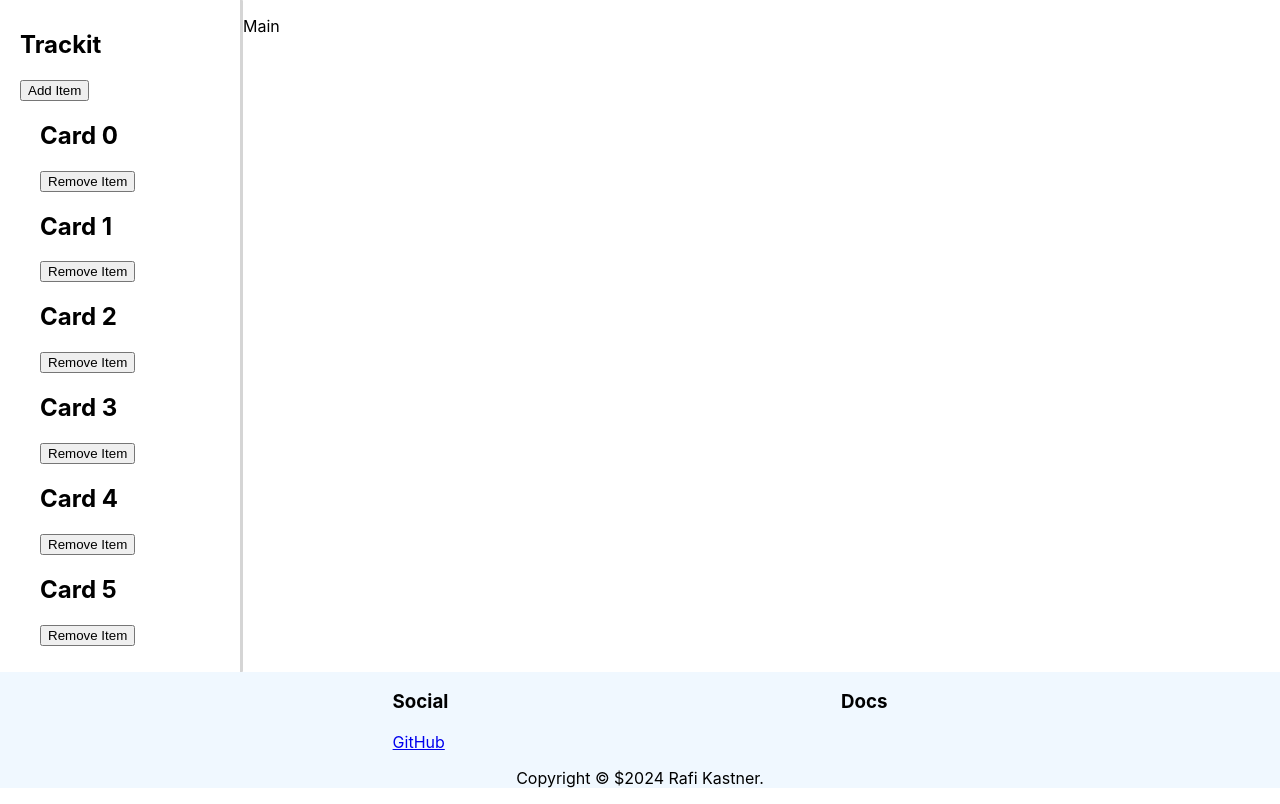
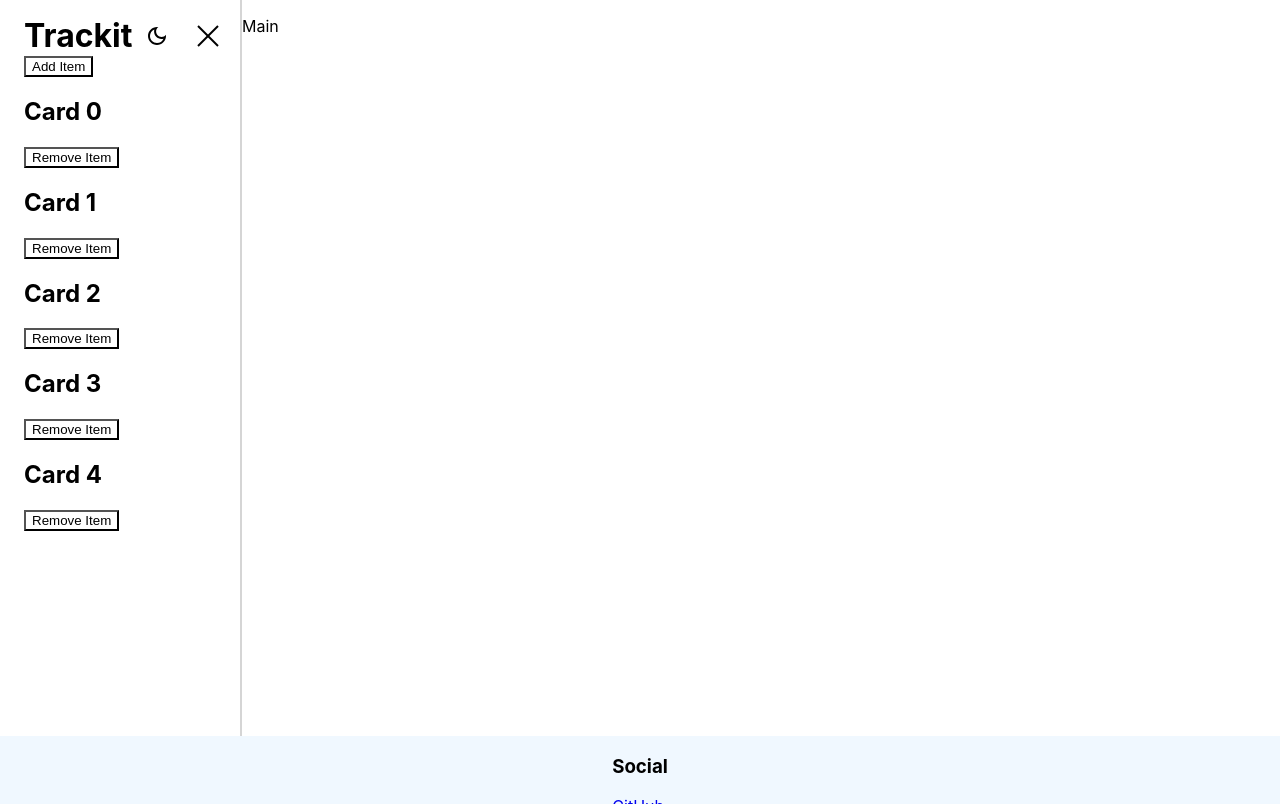
Before and after one commit to RafiKastner/trackit, a React (Create React App) app: page / in a window 1280 px wide. Built offline with nearby package versions, Linux system fonts and the light colour scheme.

Commit message:
Updated sidebar

```diff
--- a/src/App.css
+++ b/src/App.css
@@ -1,29 +1,100 @@
+html, body {
+  height: 100%;
+  width: 100%;
+  margin: 0;
+  padding: 0;
+}
+
+button {
+  background-color: inherit;
+}
+
+.content {
+  display: flex;
+  height: 92vh;
+}
+
+main {
+  width: 100%;
+}
+
+.no-scroll {
+  position: fixed;
+  overflow-y: hidden;
+  width: 100%;
+  top: 0;
+  left: 0;
+}
+
 .sidebar {
   width: 200px;
-  padding: 10px 20px;
+  padding: 0 16px 0 24px;
   flex-shrink: 0;
   border-color: rgb(213, 213, 213);
-  border-radius: 1px;
+  border-width: 2px;
   border-right-style: solid;
+  overflow-y: auto;
+}
+
+.navbar-sidebar {
+  position: sticky;
+  margin-top: 16px;
+  top: 16px;
+  display: flex;
+  background-color: white;
+}
+
+.logo-button {
+  background-color: inherit;
+  text-decoration: none;
+  color: black;
+  border: none;
+  padding: 0;
+}
+
+.logo-text {
+  font-size: 32px;
+  margin: 0;
+  flex-shrink: 0;
+}
+
+.dark-mode-toggle {
+  display: flex;
+  padding: 0;
+  margin: 0 12px;
+  border: none;
+  align-items: center;
+}
+
+.collapse-button-container {
+  display: flex;
+  justify-content: right;
+  background-color: inherit;
+  width: 100%;
+  padding: 0;
+  margin: 0;
+}
+
+.collapse-button {
+  border: none;
+  padding: 0;
+  display: flex;
+  align-items: center;
+}
+
+.reorder-group {
+  padding: 0;
 }
 
 .reorder-item {
   list-style-type: none;
 }
 
-.reorder-group {
-  padding: 0 20px;
+.card-title {
+  font-size: 24px;
 }
 
-.container {
-  display: flex;
-}
-
-main {
-  width: 100% - 200px;
-}
-
-.footer-container {
+.footer {
   background-color: aliceblue;
 }
 
@@ -31,3 +102,10 @@ main {
   display: flex;
   justify-content: space-evenly;
 }
+
+.white {
+  position: absolute;
+  background-color: white;
+  height: 50px;
+  width: 200px;
+}
--- a/src/App.js
+++ b/src/App.js
@@ -6,9 +6,9 @@ import Footer from './components/footer';
 function App() {
   return (
     <>
-      <div className='container'>
+      <div className='content'>
         <Sidebar/>
-        <main>
+        <main className='main'>
           <p>Main</p>
         </main>
       </div>
--- a/src/components/card.js
+++ b/src/components/card.js
@@ -17,7 +17,7 @@ export function CardHeader({ children }) {
 }
 
 export function CardTitle({ children }) {
-    return <h1>{ children }</h1>
+    return <h1 className="card-title">{ children }</h1>
 }
 
 export function CardContent({ children }) {
--- a/src/components/footer.js
+++ b/src/components/footer.js
@@ -4,9 +4,6 @@ export default function Footer() {
              <FooterGroup>
                 <FooterTitle>Social</FooterTitle>
                 <FooterLink href="https://github.com">GitHub</FooterLink>
-            </FooterGroup>
-            <FooterGroup>
-                <FooterTitle>Docs</FooterTitle>
             </FooterGroup>
         </FooterContainer>
     )
@@ -15,11 +12,11 @@ export default function Footer() {
 export function FooterContainer({ children }) {
     return (
         <>
-            <div className="footer-container">
+            <footer className="footer">
                 <div className="footer-groups-container">{children}</div>
 
-                <p className="footer-groups-container">Copyright © ${new Date().getFullYear()} Rafi Kastner.</p>
-            </div>
+                <p className="footer-groups-container">Copyright © {new Date().getFullYear()} Rafi Kastner.</p>
+            </footer>
         </>
     )
 }
--- a/src/components/sidebar.js
+++ b/src/components/sidebar.js
@@ -1,11 +1,79 @@
-import { useState } from 'react';
+import { useEffect, useState } from 'react';
 import { Reorder } from 'framer-motion'
 import {Item} from './card';
 
+export default function Sidebar() {
+    var [items, setItems] = useState([0, 1, 2, 3, 4])
+    const root = document.getElementById("root")
+    var scroll = 0
 
-export default function Sidebar() {
-    var [items, setItems] = useState([0, 1, 2, 3, 4, 5])
+    const removeItem = (itemToRemove) => {
+        setItems(items.filter((item) => item !== itemToRemove))
+    }
+    return (
+    <aside className='sidebar'
+        onMouseEnter={() => {
+            scroll = window.scrollY
+            root.classList.add("no-scroll")
+            root.style.top = `-${scroll}px`
+        }}
+        onMouseLeave={() => {
+            root.classList.remove("no-scroll")
+            window.scrollTo(0, scroll);
+        }}>
+        <div className='white'></div>
+        <div className='navbar-sidebar'>
+            <LogoButton/>
+            <DarkModeToggle/>
+            <CollapseButton/>
+        </div>
+        <AddItemButton items={items} setItems={setItems}/>
+        <Reorder.Group axis="y" values={items} onReorder={setItems} className='reorder-group'>
+            {items.map((item) => (
+            <Reorder.Item key={item} value={item} className='reorder-item'>
+                <Item Num={item}/>
+                <button type="button" onClick={() =>removeItem(item)}>Remove Item</button>
+            </Reorder.Item>
+            ))}
+        </Reorder.Group>
+     </aside>
+    )
+}
 
+export function LogoButton() {
+    return (
+        <a href="" className='logo-button'>
+            <h1 className='logo-text'>Trackit</h1>
+        </a>
+    )
+}
+
+export function DarkModeToggle() {
+    return (
+        <button className='dark-mode-toggle'>
+            <svg width="24px" height="24px" xmlns="http://www.w3.org/2000/svg">
+                <path fill="currentColor" d="M9.37,5.51C9.19,6.15,9.1,6.82,9.1,7.5c0,4.08,3.32,7.4,7.4,7.4c0.68,0,1.35-0.09,1.99-0.27C17.45,17.19,14.93,19,12,19 c-3.86,0-7-3.14-7-7C5,9.07,6.81,6.55,9.37,5.51z M12,3c-4.97,0-9,4.03-9,9s4.03,9,9,9s9-4.03,9-9c0-0.46-0.04-0.92-0.1-1.36 c-0.98,1.37-2.58,2.26-4.4,2.26c-2.98,0-5.4-2.42-5.4-5.4c0-1.81,0.89-3.42,2.26-4.4C12.92,3.04,12.46,3,12,3L12,3z"></path>
+            </svg>
+        </button>
+    )
+}
+
+export function CollapseButton() {
+    return (
+    <div className='collapse-button-container'>
+        <button className='collapse-button' onClick={() => console.log("press")}>
+            <svg width="32px" height="32px" xmlns="http://www.w3.org/2000/svg">
+                <g>
+                    <line x1="6" y1="6" x2="26" y2="26" stroke="black" strokeWidth="2"/>
+                    <line x1="6" y1="26" x2="26" y2="6" stroke="black" strokeWidth="2"/>
+                </g>
+            </svg>
+        </button>
+    </div>
+    )
+}
+
+export function AddItemButton({ items, setItems }) {
     const addItem = () => {
     var sortedItems = [...items]
     sortedItems.sort()
@@ -19,21 +87,7 @@ export default function Sidebar() {
     setItems([...items, tracker])
     }
 
-    const removeItem = (itemToRemove) => {
-        setItems(items.filter((item) => item !== itemToRemove))
-    }
     return (
-    <aside className='sidebar'>
-        <h1>Trackit</h1>
         <button type="button" onClick={addItem}>Add Item</button>
-        <Reorder.Group axis="y" values={items} onReorder={setItems} className='reorder-group'>
-          {items.map((item) => (
-            <Reorder.Item key={item} value={item} className='reorder-item'>
-              <Item Num={item}/>
-              <button type="button" onClick={() =>removeItem(item)}>Remove Item</button>
-            </Reorder.Item>
-          ))}
-        </Reorder.Group>
-     </aside>
     )
 }
```
Also changed, not shown: 1 other file (tests, documents, lock files or other folders). Lines whose indentation alone changed are shown as unchanged.
